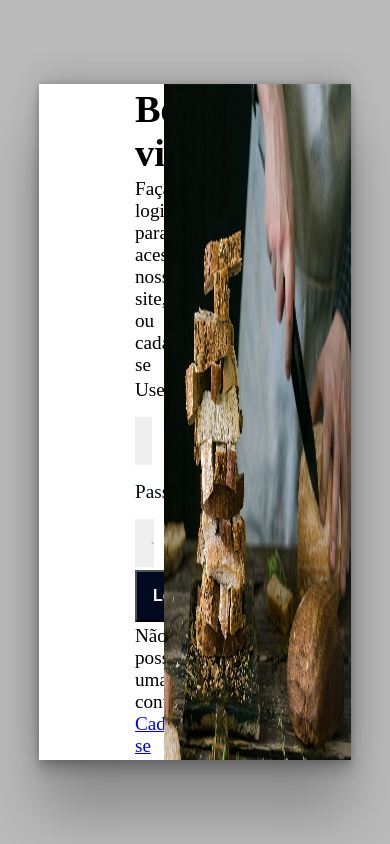
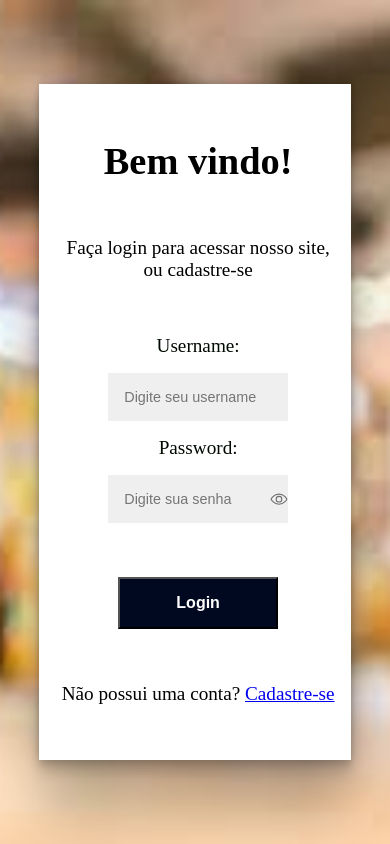
Before and after one commit to nathanfdias/NatesFood, a React (Vite) app: page /login in a window 390 px wide. Built offline with nearby package versions, Linux system fonts and the light colour scheme.

Commit message:
Login Responsive

```diff
--- a/src/pages/Login/style.ts
+++ b/src/pages/Login/style.ts
@@ -4,13 +4,16 @@ import background from "../../assets/BackgroundLogin.jpg";
 export const LoginContainer = styled.div`
   height: 100vh;
   width: 100%;
-  /* background-image: url(${background}); */
+  background-image: url(${background});
   background-color: #0004;
   background-position: center;
   background-size: cover;
   display: flex;
   align-items: center;
   justify-content: center;
+  @media(max-width:820px) {
+    background-image: url(${background});
+}
 `;
 
 export const Subtitle = styled.p`
@@ -35,12 +38,30 @@ export const LeftContent = styled.div`
   display: flex;
   flex-direction: column;
   justify-content: space-evenly;
-  padding-left: 6rem;
+  padding-left: 6%;
+  padding-right: 4%;
+  @media(max-width:1090px) {
+    width: 50%;
+  }
+  @media(max-width:820px) {
+    width: 100%;
+    align-items: center;
+    text-align: center;
+    background-color: #fff;
+
+}
 `;
 
 export const RightContent = styled.div`
   height: 100%;
   width: 60%;
+  @media(max-width:1090px) {
+    width: 50%;
+  }
+
+  @media(max-width:820px) {
+    display: none;
+  }
 `;
 
 export const RightContentImg = styled.img`
@@ -54,10 +75,14 @@ export const InputContainer = styled.div`
   justify-content: center;
   gap: 1rem;
   width: 100%;
+  @media(max-width:820px) {
+    align-items: center;
+    width: 80%;
+  }
 `;
 
 export const InputTextUsername = styled.input`
-  width: 60%;
+  width: 80%;
   padding-block: 1rem;
   padding-left: 1rem;
   border: none;
@@ -73,10 +98,13 @@ export const InputTextUsername = styled.input`
 export const InputPasswordContent = styled.div`
   display: flex;
   width: 100%;
+  @media(max-width:820px) {
+    width: 80%;
+}
 `;
 
 export const InputTextPassword = styled.input`
-  width: 50%;
+  width: 70%;
   padding-block: 1rem;
   padding-left: 1rem;
   border: none;
@@ -87,6 +115,10 @@ export const InputTextPassword = styled.input`
     border: 0 none;
     outline: 0;
   }
+  @media(max-width:820px) {
+    align-items: center;
+    width: 100%;
+}
 `;
 
 export const InputPasswordVisibility = styled.div`
@@ -101,7 +133,7 @@ export const InputPasswordVisibility = styled.div`
 `;
 
 export const ButtonLogin = styled.button`
-  width: 30%;
+  width: 10rem;
   background-color: #000920;
   color: #fff;
   cursor: pointer;
```
